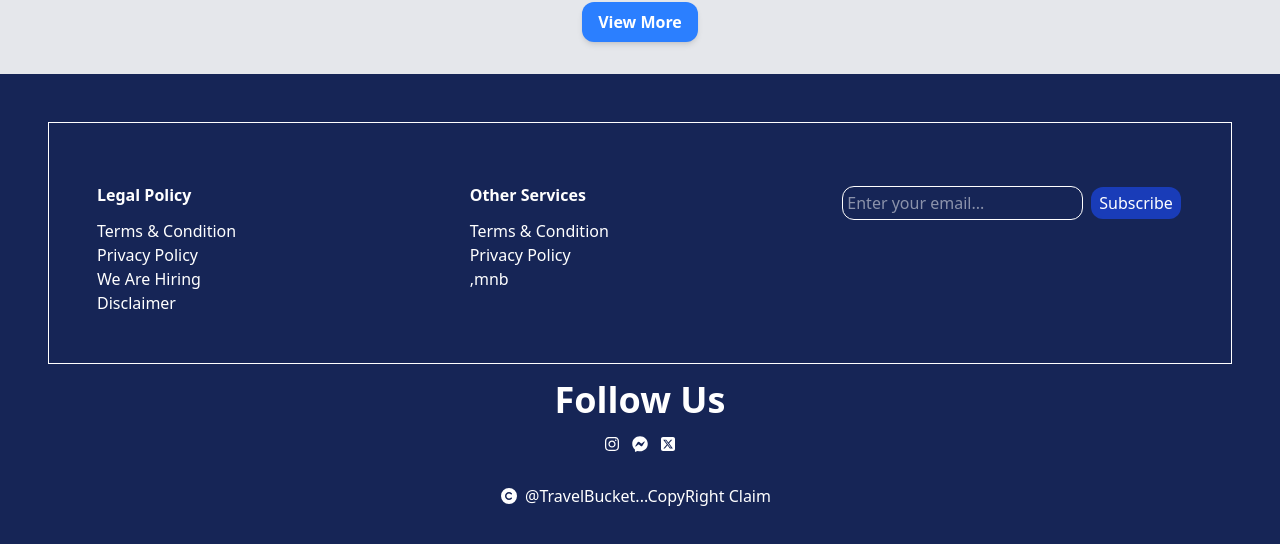
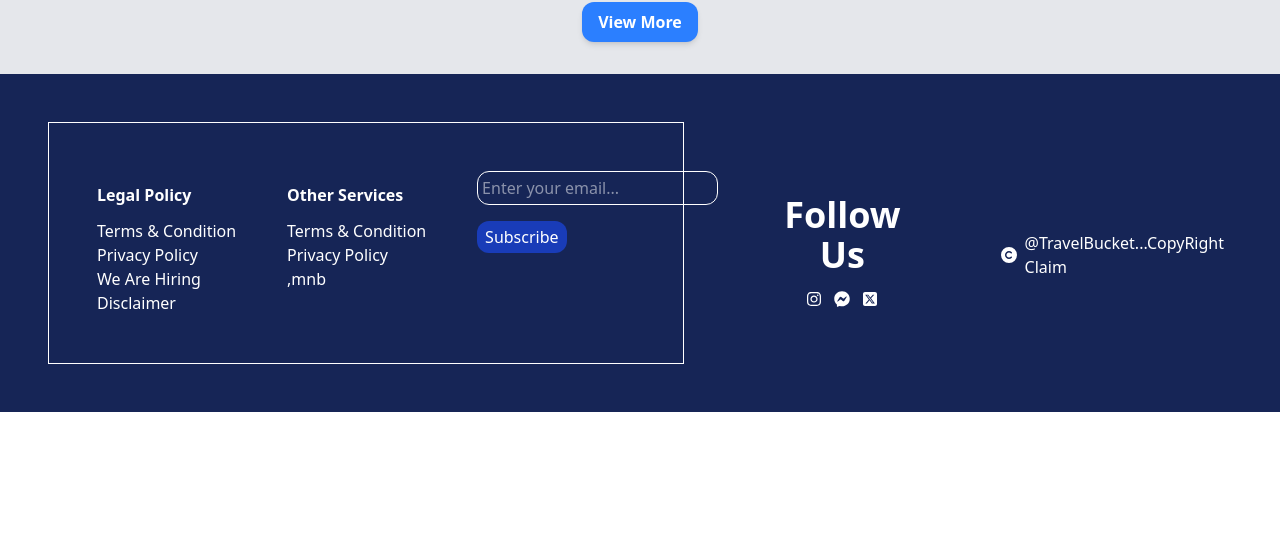
Before and after one commit to Laxmitiwari3112/TravelSite, a React (Vite) app: page / in a window 1280 px wide. Shown: the part 2574-3118 px from the top of the page. After the commit the page ends 2986 px from the top, so only its background shows below. Built offline with nearby package versions, Linux system fonts and the light colour scheme.

Commit message:
travel-bucket

```diff
--- a/src/components/Footer.jsx
+++ b/src/components/Footer.jsx
@@ -9,7 +9,7 @@ import { Link } from "react-router-dom";
 
 const Footer = () => {
   return (
-    <div className="bg-blue-950 text-white p-12 justify-center items-center">
+    <div className="bg-blue-950 text-white p-12 flex justify-center items-center">
 
       {/* --------AboutUs-------- */}
 
```
